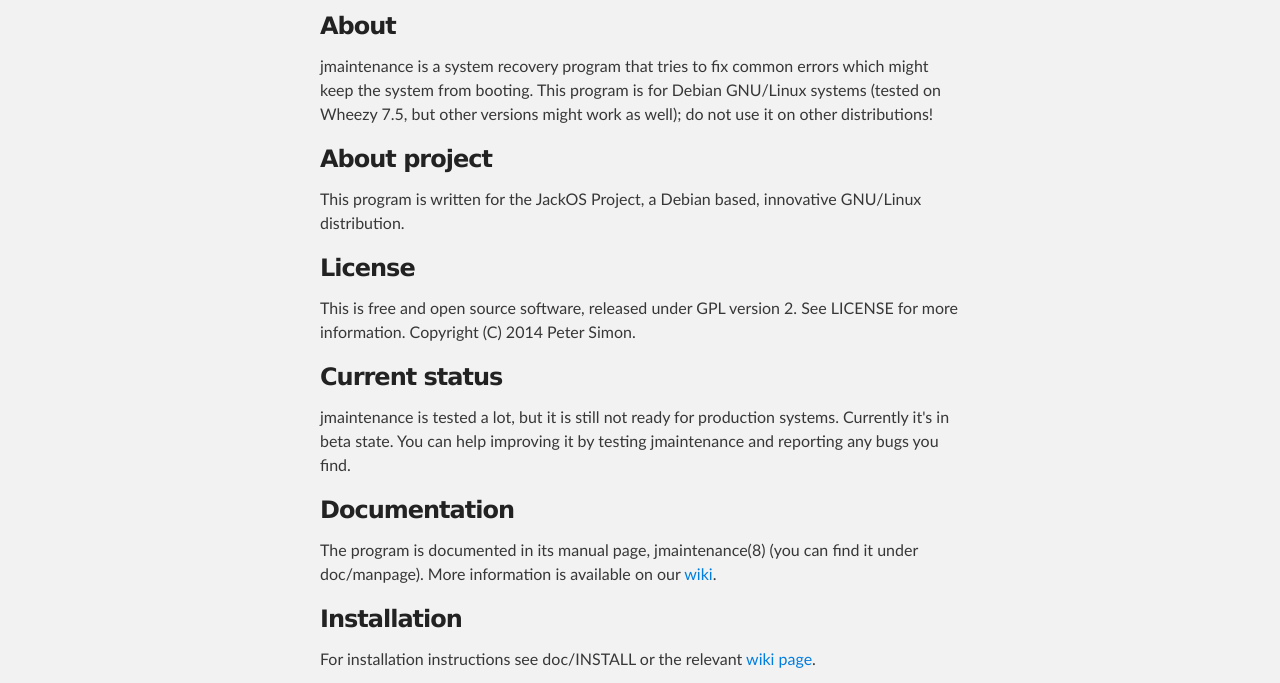
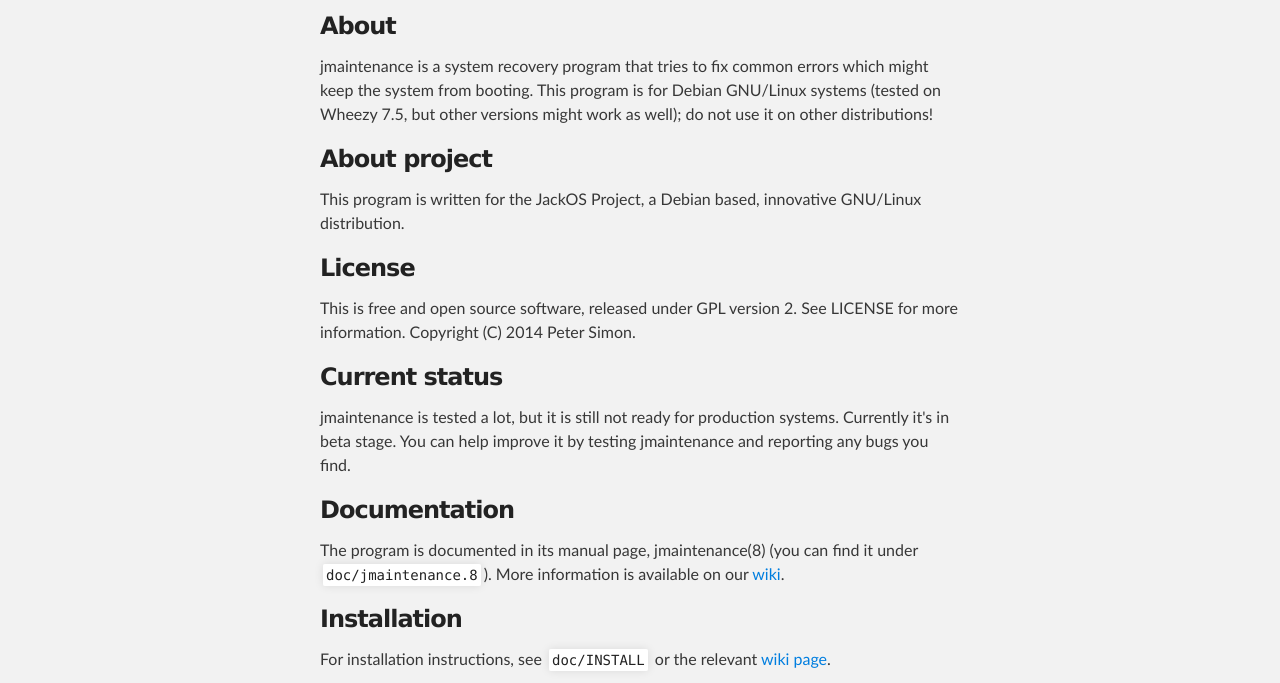
Before and after one commit to ptrsimon/jmaintenance, a plain HTML site: page index.html in a window 1280 px wide. Shown: the part 252-935 px from the top of the page. Drawn offline with Linux system fonts and the light colour scheme.

```diff
--- a/index.html
+++ b/index.html
@@ -52,17 +52,17 @@ Copyright (C) 2014 Peter Simon.</p>
 <h3>
 <a name="current-status" class="anchor" href="#current-status"><span class="octicon octicon-link"></span></a>Current status</h3>
 
-<p>jmaintenance is tested a lot, but it is still not ready for production systems. Currently it's in beta state. You can help improving it by testing jmaintenance and reporting any bugs you find.</p>
+<p>jmaintenance is tested a lot, but it is still not ready for production systems. Currently it's in beta stage. You can help improve it by testing jmaintenance and reporting any bugs you find.</p>
 
 <h3>
 <a name="documentation" class="anchor" href="#documentation"><span class="octicon octicon-link"></span></a>Documentation</h3>
 
-<p>The program is documented in its manual page, jmaintenance(8) (you can find it under doc/manpage). More information is available on our <a href="https://github.com/ptrsimon/jmaintenance/wiki">wiki</a>.</p>
+<p>The program is documented in its manual page, jmaintenance(8) (you can find it under <code>doc/jmaintenance.8</code>). More information is available on our <a href="https://github.com/ptrsimon/jmaintenance/wiki">wiki</a>.</p>
 
 <h3>
 <a name="installation" class="anchor" href="#installation"><span class="octicon octicon-link"></span></a>Installation</h3>
 
-<p>For installation instructions see doc/INSTALL or the relevant <a href="https://github.com/ptrsimon/jmaintenance/wiki/Information-for-users#installation">wiki page</a>.</p>
+<p>For installation instructions, see <code>doc/INSTALL</code> or the relevant <a href="https://github.com/ptrsimon/jmaintenance/wiki/Information-for-users#installation">wiki page</a>.</p>
 
 <h3>
 <a name="authors" class="anchor" href="#authors"><span class="octicon octicon-link"></span></a>Authors</h3>
```
Also changed, not shown: params.json (+1 -1 lines).
